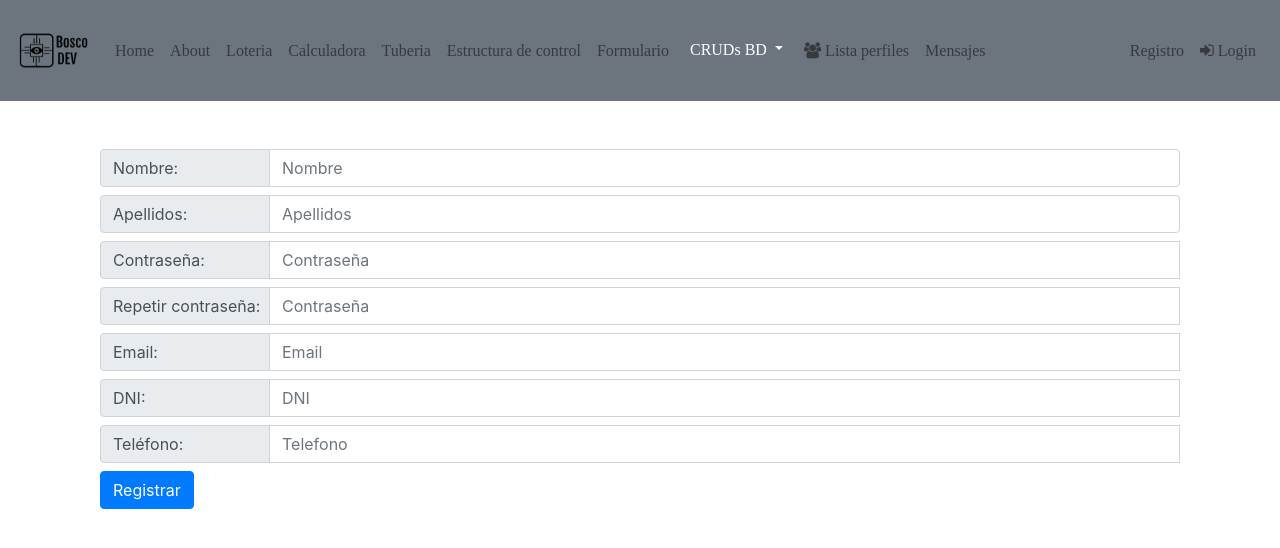
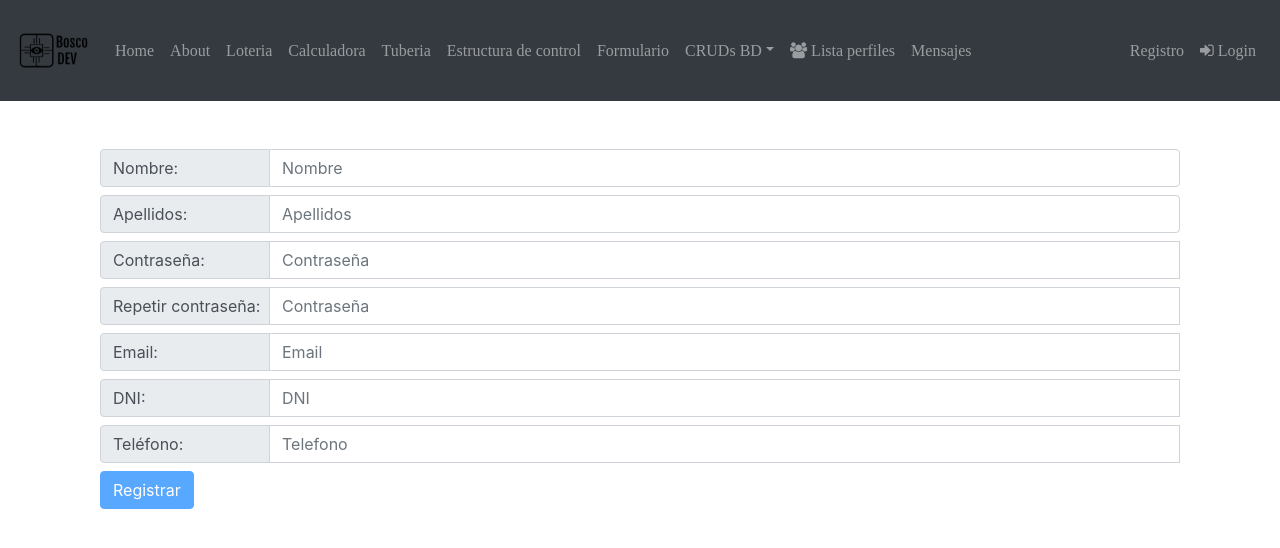
Before and after one commit to DaniDAM99/PruebaAngular, an Angular app: page /registro in a window 1280 px wide. Shown: the top 548 px of the page. Built offline with nearby package versions, Linux system fonts and the light colour scheme.

Commit message:
Navbar copn estilos

```diff
--- a/src/app/app.component.html
+++ b/src/app/app.component.html
@@ -1,4 +1,4 @@
 <app-navegacion></app-navegacion>
-<div class="container" [@routeAnimations]="prepareRoute(outlet)">
+<div class="container main" [@routeAnimations]="prepareRoute(outlet)">
     <router-outlet #outlet="outlet"></router-outlet>
 </div>
--- a/src/app/componentes/auth/perfil/perfil.component.html
+++ b/src/app/componentes/auth/perfil/perfil.component.html
@@ -1,4 +1,7 @@
 <div class="container">
+    <div class="alert alert-success" role="alert">
+        {{error.error.error}}
+      </div>
 
     <div class="card" style="width: 70rem; margin: 15px auto;">
         <div class="card-header"><h3 class="card-title ml-2">Perfil usuario</h3></div>
--- a/src/app/componentes/auth/perfil/perfil.component.ts
+++ b/src/app/componentes/auth/perfil/perfil.component.ts
@@ -30,6 +30,8 @@ export class PerfilComponent implements OnInit {
     imagen: ['', Validators.required]
   })
 
+  error = undefined
+
   ngOnInit(): void {
     this.cargarPerfil()
   }
@@ -41,7 +43,10 @@ export class PerfilComponent implements OnInit {
         this.perfil = respuesta
         this.formPerfil.patchValue(this.perfil)
       },
-      error => console.log(error)
+      error => {
+        console.log(error)
+        this.error = error;
+      }
     )
   }
 
@@ -62,7 +67,10 @@ export class PerfilComponent implements OnInit {
         this.servicioUsuario.logOut()
         this.irHacia.navigate(['/login'])
       },
-      error => console.log(error)
+      error => {
+        console.log(error)
+        this.error = error;
+      }
     )
   }
 
@@ -75,7 +83,10 @@ export class PerfilComponent implements OnInit {
         console.log(respuesta)
         this.cargarPerfil()
       },
-      error => console.log(error)
+      error => {
+        console.log(error)
+        this.error = error;
+      }
     )
   }
 
@@ -100,7 +111,10 @@ export class PerfilComponent implements OnInit {
         console.log(respuesta)
         this.cargarPerfil()
       },
-      error => console.log(error)
+      error => {
+        console.log(error)
+        this.error = error
+      }
     )
   }
 }
--- a/src/app/componentes/auth/register/register.component.html
+++ b/src/app/componentes/auth/register/register.component.html
@@ -1,4 +1,7 @@
 <div class="container mt-5">
+    <div *ngIf='error' class="alert alert-danger">
+        {{error.error.error}}
+    </div>
     <form [formGroup]="formRegister" (submit)="submit()">
         <div class="input-group mb-2">
             <div class="input-group-prepend" style="width: 170px;">
@@ -48,16 +51,10 @@
             <input type="tel" class="form-control" placeholder="Telefono" formControlName="telefono" [disabled]='formRegister.invalid'><br/>
         </div>
 
-        <input type="submit" class="btn btn-primary"  value="Registrar">
+        <input type="submit" class="btn btn-primary" [disabled]='formRegister.invalid' value="Registrar">
     </form>
 
     <div class="mt-3" *ngIf="formRegister.invalid && formRegister.touched">
-        <div class="alert alert-danger">
-            <p>Nombre: {{formRegister.get('nombre').errors | json}}</p>
-        </div>
-        <div class="alert alert-danger">
-            <p>Apellidos: {{formRegister.get('apellidos').errors | json}}</p>
-        </div>
         <div class="alert alert-danger">
             <p>DNI: {{formRegister.get('dni').errors | json}}</p>
         </div>
--- a/src/app/componentes/auth/register/register.component.ts
+++ b/src/app/componentes/auth/register/register.component.ts
@@ -21,6 +21,8 @@ export class RegisterComponent implements OnInit {
     dni:['', [Validators.required, dniValido()]],
   })
 
+  error = undefined
+
   constructor(private fb:FormBuilder, private servicioUsuario:UserService, private irHacia:Router) { }
 
   ngOnInit(): void {
@@ -37,7 +39,10 @@ export class RegisterComponent implements OnInit {
           this.servicioUsuario.guardarToken(respuesta)
           this.irHacia.navigate(['/perfil'])
         },
-        error => console.log(error)
+        error => {
+          console.log(error)
+          this.error = error
+        }
       )
     }
     else {
--- a/src/app/componentes/formulario-clase/formulario-clase.component.html
+++ b/src/app/componentes/formulario-clase/formulario-clase.component.html
@@ -13,7 +13,7 @@
             <span class="input-group-text">Edad:</span>
         </div>
         <input class="form-control" type="number" name="" id="" [(ngModel)]="user.edad">
-        <button (click)="insertar()">Insertar</button>
+        <button class="btn btn-sm btn-primary"(click)="insertar()">Insertar</button>
     </div>
     <ul>
         <li class="list-group-item list-group-item-action pointer" *ngFor="let usu of users" (click)="mostrar(usu)">{{ usu.nombre }} {{ usu.apellido }} Edad: {{ usu.edad }}</li>
--- a/src/app/componentes/mensajes/mensajes.component.html
+++ b/src/app/componentes/mensajes/mensajes.component.html
@@ -7,7 +7,6 @@
                     <th>Mensaje</th>
                     <th>ID_Remitente</th>
                     <th>ID_Destinatario</th>
-
                 </tr>
             </thead>
             <tbody>
@@ -27,7 +26,6 @@
                     <th>Mensaje</th>
                     <th>ID_Remitente</th>
                     <th>ID_Destinatario</th>
-
                 </tr>
             </thead>
             <tbody>
--- a/src/app/componentes/navegacion/navegacion.component.html
+++ b/src/app/componentes/navegacion/navegacion.component.html
@@ -1,11 +1,13 @@
-<nav class="navbar navbar-expand-sm navbar-light bg-secondary">
+
+
+<nav class="navbar navbar-expand-sm navbar-dark bg-dark">
     <a class="navbar-brand" href="#"><img src="/assets/icons/logo_200.png" style="width: 75px; filter: brightness(0);"></a>
     <button class="navbar-toggler d-lg-none" type="button" data-toggle="collapse" data-target="#collapsibleNavId" aria-controls="collapsibleNavId"
         aria-expanded="false" aria-label="Toggle navigation"></button>
     <div class="collapse navbar-collapse" id="collapsibleNavId">
         <ul class="navbar-nav mr-auto mt-2 mt-lg-0">
             <li class="nav-item">
-                <a class="nav-link" routerLinkActive='' routerLink = "/">Home<span class="sr-only">(current)</span></a>
+                <a class="nav-link" routerLink = "/">Home<span class="sr-only">(current)</span></a>
             </li>
             <li class="nav-item">
                 <a class="nav-link" routerLink = "/about">About</a>
@@ -26,16 +28,16 @@
                 <a class="nav-link" routerLink = "/formulario">Formulario</a>
             </li>
 
-            <div class="dropdown">
-                <button class="btn btn-secondary dropdown-toggle" type="button" id="dropdownMenuButton" data-toggle="dropdown" aria-haspopup="true" aria-expanded="false">
-                  CRUDs BD
-                </button>
-                <div class="dropdown-menu" aria-labelledby="dropdownMenuButton">
+
+
+            <li class="nav-item dropdown">
+                <a class="nav-link dropdown-toggle" data-toggle="dropdown" href="#" role="button" aria-haspopup="true" aria-expanded="false">CRUDs BD</a>
+                <div class="dropdown-menu">
                     <a class="dropdown-item hover" routerLink = "/crud">CRUD Local</a>
                     <a class="dropdown-item" routerLink = "/crud_bd">CRUD BD</a>
                     <a class="dropdown-item" routerLink = "/moviles">CRUD Movil</a>
                 </div>
-              </div>
+            </li>
 
             <li class="nav-item">
                 <a class="nav-link" routerLink = "/perfiles">
@@ -76,3 +78,10 @@
         </ul>
     </div>
 </nav>
+
+<script>
+    $('#navId a').click(e => {
+        e.preventDefault();
+        $(this).tab('show');
+    });
+</script>
```
